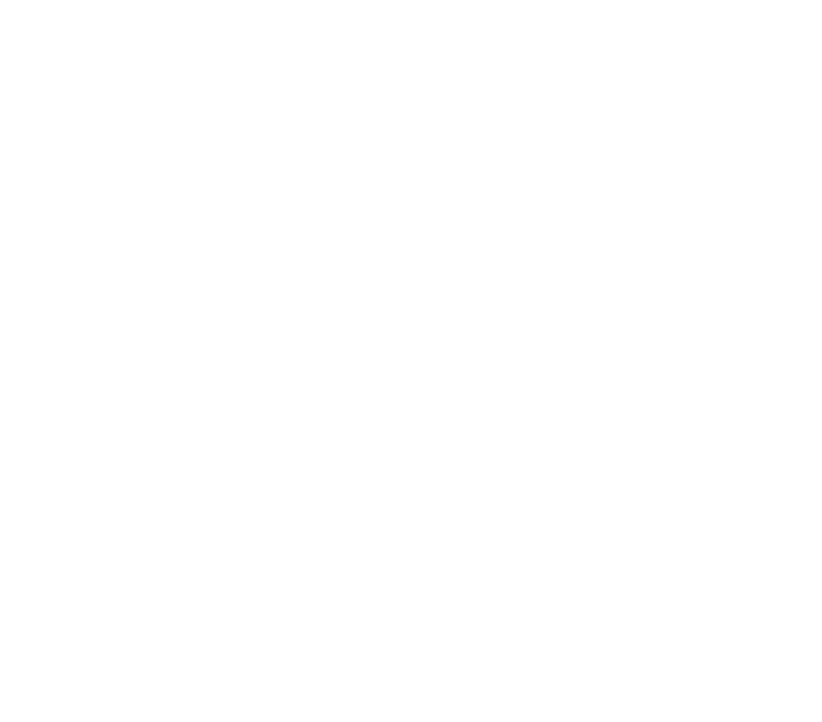
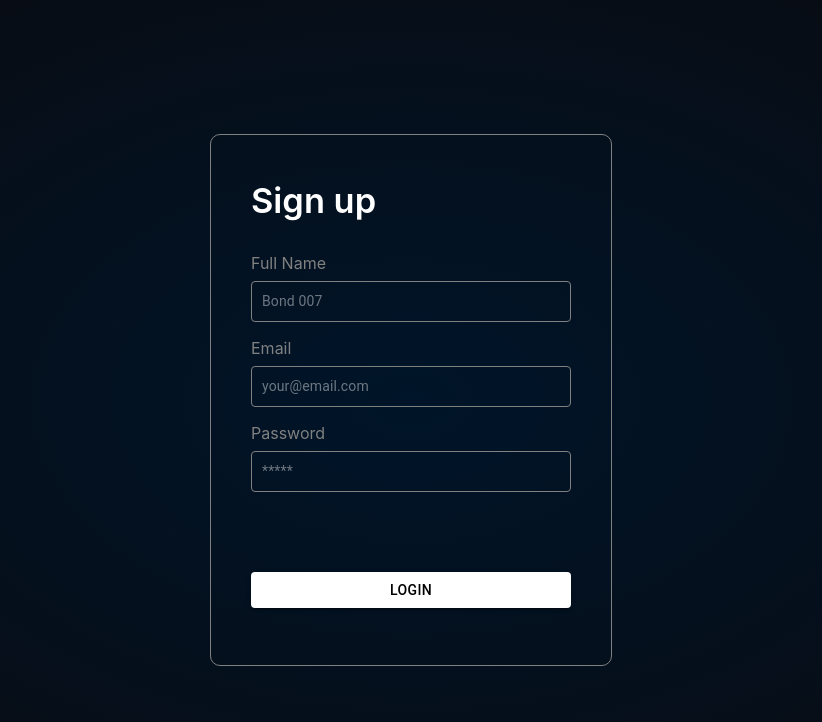
Before and after one commit to ashishsaini0194/ChatAppFrontend, a React (Create React App) app: page /mode/login in a window 1280 px wide. Before the commit this address had no page. Shown: the top 722 px of the page, without its empty margins (229-1051 px from the left). Built offline with nearby package versions, Linux system fonts and the light colour scheme.

Commit message:
design changes

```diff
--- a/package.json
+++ b/package.json
@@ -6,6 +6,10 @@
     "node": "20.17.0"
   },
   "dependencies": {
+    "@emotion/react": "^11.13.3",
+    "@emotion/styled": "^11.13.0",
+    "@mui/material": "^6.0.2",
+    "@stitches/react": "^1.2.8",
     "@testing-library/jest-dom": "^5.17.0",
     "@testing-library/react": "^13.4.0",
     "@testing-library/user-event": "^13.5.0",
--- a/src/App.js
+++ b/src/App.js
@@ -4,8 +4,12 @@
 import { BrowserRouter, Route, Routes, useNavigate } from "react-router-dom";
 import Auth from "./pages/auth/Index.js";
 import Chat from "./pages/Chat/Index";
+import { Login } from "./pages/auth/Login.js";
+import { Signup } from "./pages/auth/Signup.js";
+import { Guest } from "./pages/auth/Guest.js";
 
 function App() {
+  const [accessMode, setAccessMode] = useState("login");
   // const [isLogin, setIsLogin] = useState();
   // const navigate = useNavigate();
   // useEffect(() => {
@@ -16,8 +20,14 @@
     <div className="App">
       <BrowserRouter>
         <Routes>
-          <Route path="" element={<Chat />} />
-          <Route path="login" element={<Auth />} />
+          <Route path="/" element={<Chat />} />
+          <Route path="/mode" element={<Auth />}>
+            {/* nested Routing */}
+            <Route path="login" element={<Login />} />
+            <Route path="signup" element={<Signup />} />
+            <Route path="guest" element={<Guest />} />
+            <Route />
+          </Route>
         </Routes>
       </BrowserRouter>
     </div>
--- /dev/null
+++ b/src/pages/auth/Guest.js
@@ -0,0 +1,5 @@
+import React from "react";
+
+export const Guest = () => {
+  return <div>Guest</div>;
+};
--- a/src/pages/auth/Index.js
+++ b/src/pages/auth/Index.js
@@ -1,7 +1,28 @@
 import React from "react";
+import {
+  styled,
+  css,
+  globalCss,
+  keyframes,
+  theme,
+  createTheme,
+  getCssText,
+} from "@stitches/react";
+import { Outlet } from "react-router-dom";
 
 function Auth() {
-  return <div>Auth</div>;
+  return (
+    <MainDiv>
+      <Outlet />
+    </MainDiv>
+  );
 }
 
 export default Auth;
+
+const MainDiv = styled("div", {
+  backgroundColor: "black",
+  backgroundImage:
+    "radial-gradient(at 50% 50%, rgba(0, 41, 82, 0.5), rgb(9, 11, 17))",
+  height: "100vh",
+});
--- a/src/pages/auth/Login.js
+++ b/src/pages/auth/Login.js
@@ -1,9 +1,97 @@
-import React from 'react'
+import { Button, Input, Typography } from "@mui/material";
+import { styled } from "@stitches/react";
+import React from "react";
 
-function Login() {
+export const Login = () => {
   return (
-    <div>Login</div>
-  )
-}
+    <div style={{ display: "flex", height: "100%" }}>
+      <ParentDiv>
+        <Signup>Sign up</Signup>
 
-export default Login
+        <Typography variant="h7" color="grey" align="left" marginTop={2}>
+          Full Name
+        </Typography>
+        <Input
+          type="text"
+          color="grey"
+          placeholder="Bond 007"
+          disableUnderline={true}
+          sx={{
+            ...basicStyle,
+          }}
+        />
+
+        <Typography variant="h7" color="grey" align="left" marginTop={2}>
+          Email
+        </Typography>
+        <Input
+          type="email"
+          color="grey"
+          placeholder="your@email.com"
+          disableUnderline={true}
+          sx={{
+            ...basicStyle,
+          }}
+        />
+
+        <Typography variant="h7" color="grey" align="left" marginTop={2}>
+          Password
+        </Typography>
+        <Input
+          type="password"
+          color="white"
+          placeholder="*****"
+          disableUnderline={true}
+          sx={{
+            ...basicStyle,
+          }}
+        />
+
+        <Button
+          sx={{ marginTop: 10, backgroundColor: "white", color: "black" }}
+          variant="contained"
+        >
+          Login
+        </Button>
+      </ParentDiv>
+    </div>
+  );
+};
+
+export default Login;
+
+const ParentDiv = styled("div", {
+  display: "flex",
+  flexDirection: "column",
+  margin: "auto",
+  height: "450px",
+  width: 320,
+  border: "1px solid grey",
+  padding: 40,
+  borderRadius: 10,
+
+});
+
+const Signup = styled("h1", {
+  margin: 0,
+  fontWeight: 600,
+  lineHeight: 1.5,
+  width: "100%",
+  fontSize: "clamp(2rem, 10vw, 2.15rem)",
+  margin: "10px 0px",
+  color: "White",
+  textAlign: "start",
+  marginTop: 0,
+});
+
+const basicStyle = {
+  color: "white",
+  border: "0.1px solid grey",
+  borderRadius: 1,
+  marginTop: 1,
+  padding: "5px 10px",
+  fontSize: 14,
+  "&:hover": {
+    border: "0.1px solid white",
+  },
+};
--- /dev/null
+++ b/src/pages/auth/Signup.js
@@ -0,0 +1,5 @@
+import React from "react";
+
+export const Signup = () => {
+  return <div>Signup</div>;
+};
```
Also changed, not shown: src/pages/auth/Signin.js (deleted, +0 -9 lines), 1 other file (tests, documents, lock files or other folders).
